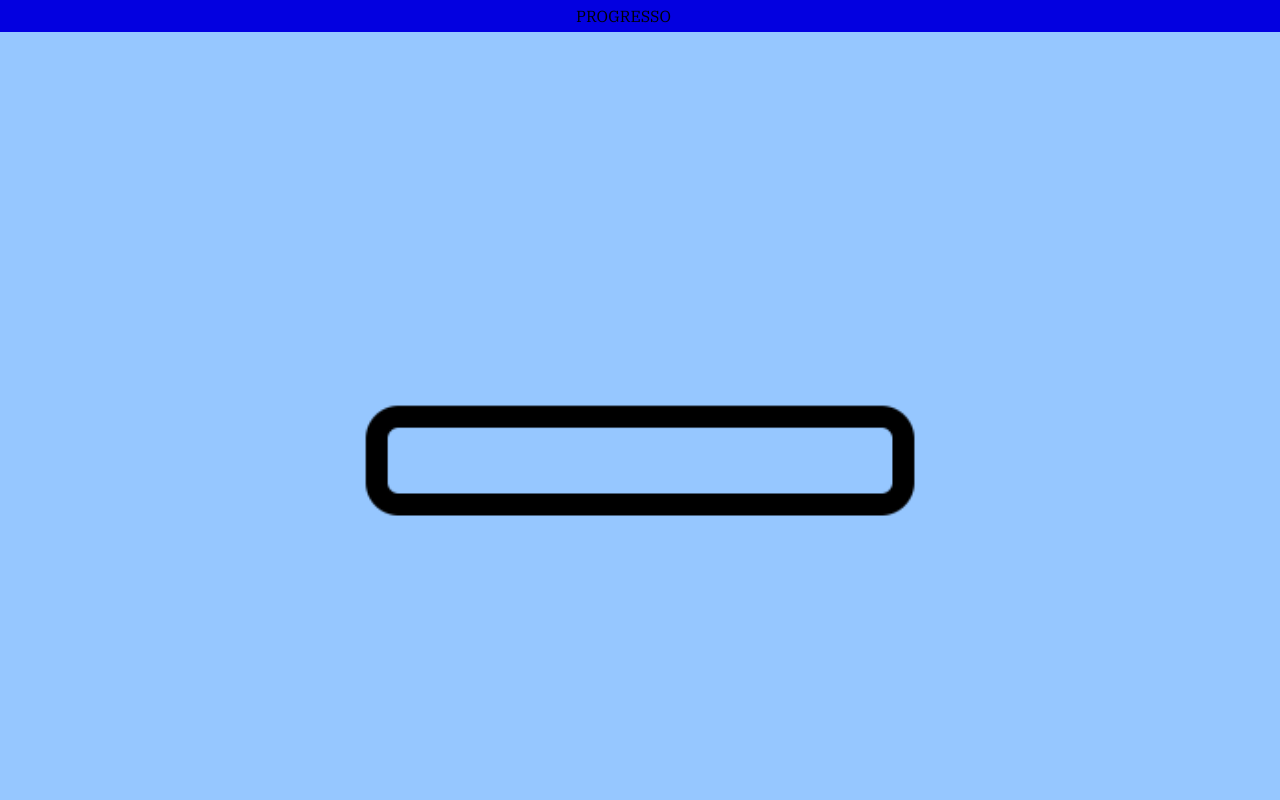
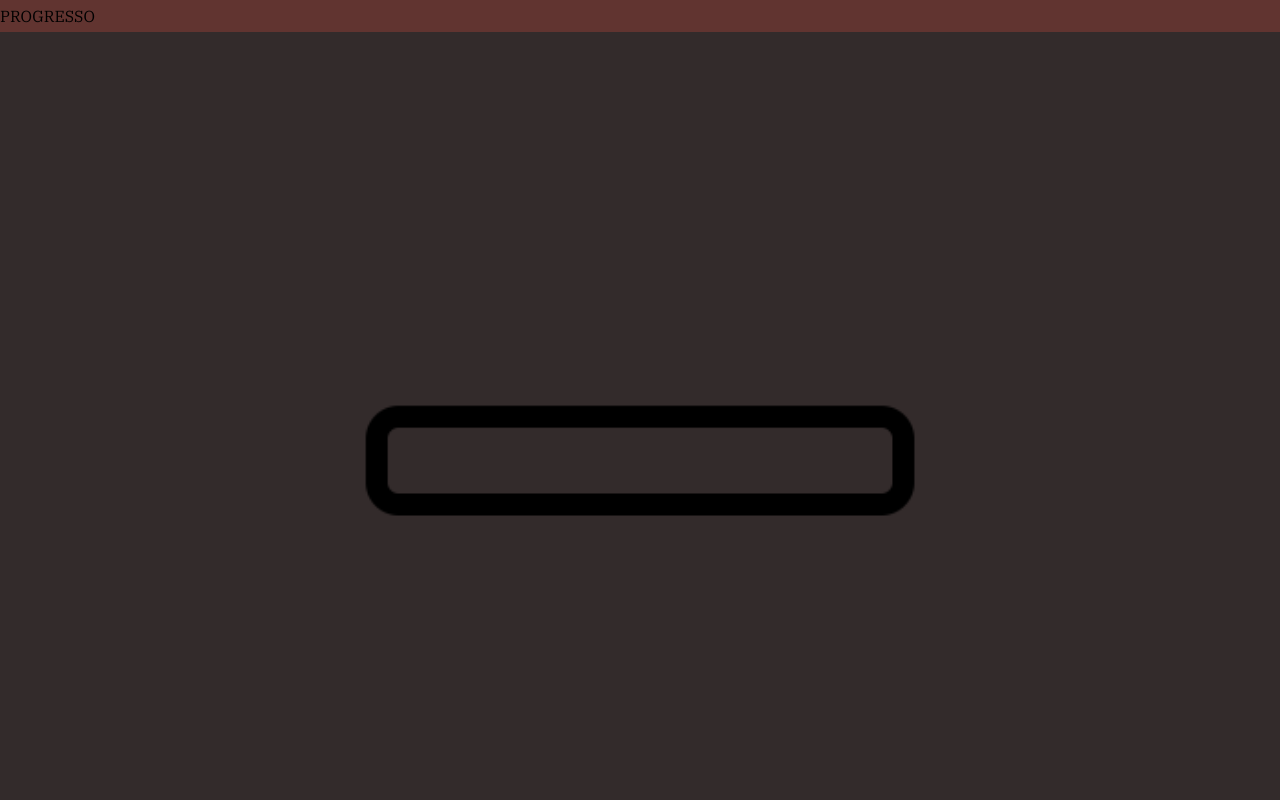
Before and after one commit to luigics-insper/Equipe3_TurmaA, a plain HTML site: page index.html in a window 1280 px wide. Shown: the top 800 px of the page. Drawn offline with Linux system fonts and the light colour scheme.

Commit message:
new colours

```diff
--- a/css/style.css
+++ b/css/style.css
@@ -254,16 +254,17 @@
 
 header {
     display: flex;
-    background-color: #0300E0;
+    background-color: #613430;
     padding-bottom: 0.5rem;
     padding-top: 0.5rem;
+
 }
 
 main,
 .nav_estrelas,
 .nav_niveis_exercicio {
-    background-color: #96C7FF;
-    border: 0.25rem #96C7FF;
+    background-color: #332b2b;
+    border: 0.25rem #b62b1e;
     text-decoration: none;
 }
 
@@ -281,7 +282,7 @@ h2 {
 }
 
 footer {
-    background-color: #D6D8DF;
+    background-color: #8b362e;
     overflow: hidden;
 }
 
@@ -371,14 +372,6 @@ li {
     width: 20%;
 }
 
-.h1_niveis_exercicio,
-.header_tp,
-.header_progresso,
-.header_objetivos {
-    position: relative;
-    left: 45%;
-}
-
 .img_nivel_estrela {
     width: 100%;
 }
```
